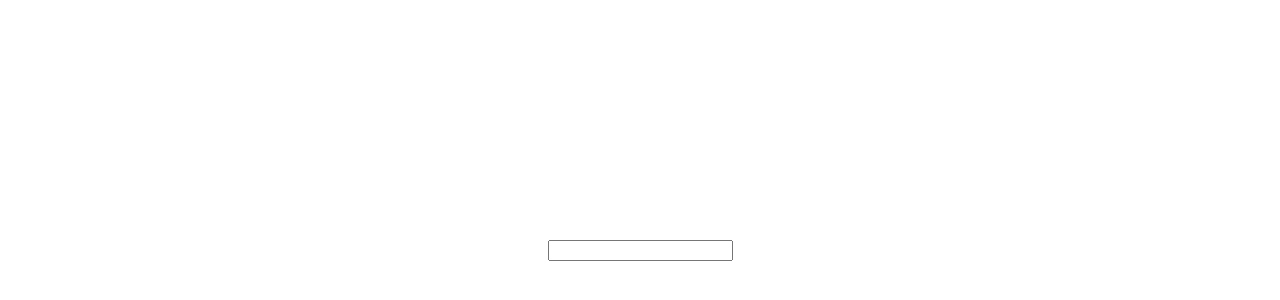
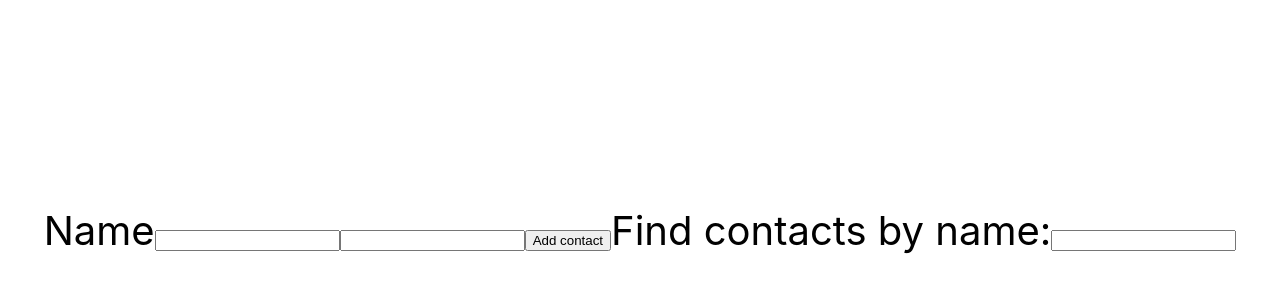
Before and after one commit to AntonK33/goit-react-hw-02-phonebook, a React (Create React App) app: page / in a window 1280 px wide. Shown: the part 150-450 px from the top of the page. Built offline with nearby package versions, Linux system fonts and the light colour scheme.

Commit message:
шаг 2

```diff
--- a/src/components/App.jsx
+++ b/src/components/App.jsx
@@ -1,16 +1,17 @@
 import { Component } from "react";
-import InputForm from "./InputForm/InputForm";
+import { InputForm } from "./InputForm/InputForm";
 
 
 
-
+import { nanoid } from "nanoid";
 export class App extends Component {
 state = {
-  contacts: [],
-  name: ''
+
+
 }
 
   render() {
+    //const inputValue = this.state.name;
    return (
       <div
        style={{
@@ -22,7 +23,9 @@ state = {
          color: '#010101'
        }}
       >
-       <InputForm />
+       <InputForm/>
+
+
 
       </div>
   );
--- a/src/components/InputForm/InputForm.js
+++ b/src/components/InputForm/InputForm.js
@@ -1,31 +1,82 @@
-
-
- const InputForm = () =>
-    <input
-        type="text"
-        name="name"
-        pattern="^[a-zA-Zа-яА-Я]+(([' -][a-zA-Zа-яА-Я ])?[a-zA-Zа-яА-Я]*)*$"
-        title="Name may contain only letters, apostrophe, dash and spaces. For example Adrian, Jacob Mercer, Charles de Batz de Castelmore d'Artagnan"
-        required
-    />;
+import { Component } from "react"
+import { nanoid } from "nanoid";
 
 
 
 
+export class InputForm extends Component {
+   state = {
+  contacts: [],
+  name: '',
+  number: ''
+}
+    hendleInputChange = (event) => {
+        this.setState({ [event.target.name]: event.target.value })
+
+    }
+    submitForm = e => {
+        e.preventDefault();
+         const newContact = {
+        name: this.state.name,
+        id: nanoid(),
+        number: this.state.number,
+        };
+        this.setState(prevState => ({
+        contacts: [newContact, ...prevState.contacts],
+      }));
+        //this.state.contacts.push(newContact)
+        //this.setState({contacts: [newContact]});
+        // this.props.onSubmit(newContact);
+        // this.state.contacts.push(this.state.name)
+        // this.state.contacts.push(this.state.number)
+        console.log(this.state)
+
+        this.restart();
+    }
+    restart = () => {
+        setTimeout(() => {
+            this.setState({ name: "", number:"" })
+        }, 500);
+      }
+   loginInputId = nanoid();
+        render() {
 
 
+            return (
+                <form onSubmit={this.submitForm}>
+                    <label htmlFor={this.loginInputId}>Name</label>
+                    <input
+                        onChange={this.hendleInputChange}
+                        value={this.state.name}
+                        type="text"
+                        name="name"
+                        pattern="^[a-zA-Zа-яА-Я]+(([' -][a-zA-Zа-яА-Я ])?[a-zA-Zа-яА-Я]*)*$"
+                        title="Name may contain only letters, apostrophe, dash and spaces. For example Adrian, Jacob Mercer, Charles de Batz de Castelmore d'Artagnan"
+                        required
+                    />
+                    <input
+                        onChange={this.hendleInputChange}
+                        type="tel"
+                        name="number"
+                        value={this.state.number}
+                    />
+                    <button type="submit">Add contact</button>
+                    <label >
+                        <span>Find contacts by name:</span>
+                        <input
+                        />
+                    </label>
+                    <ul>
+                        {this.state.contacts.map(contact => {
+                            return (
+                                <li><p>{contact.name}:{contact.number}</p></li>
+                            )
+                        })}
+                    </ul>
 
+                </form>
 
+            )
+        }
 
-
-
-
-
-
-
-
-
-
-
-
-export default InputForm;
+    }
```
Also changed, not shown: src/components/InputForm/SubmitForm.js (added). Lines whose indentation alone changed are shown as unchanged.
